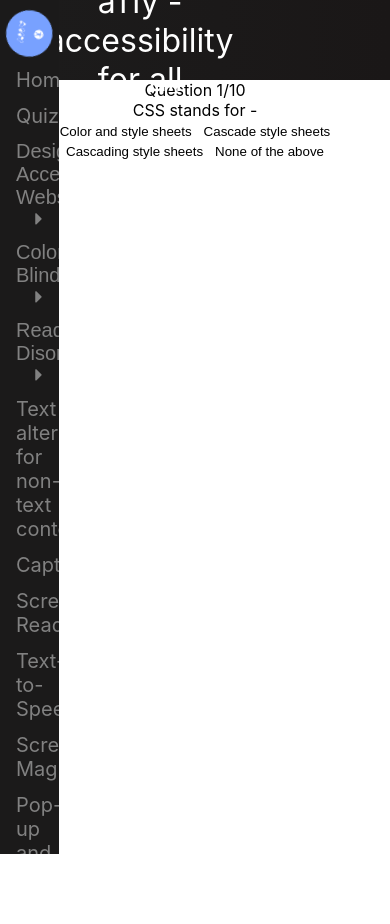
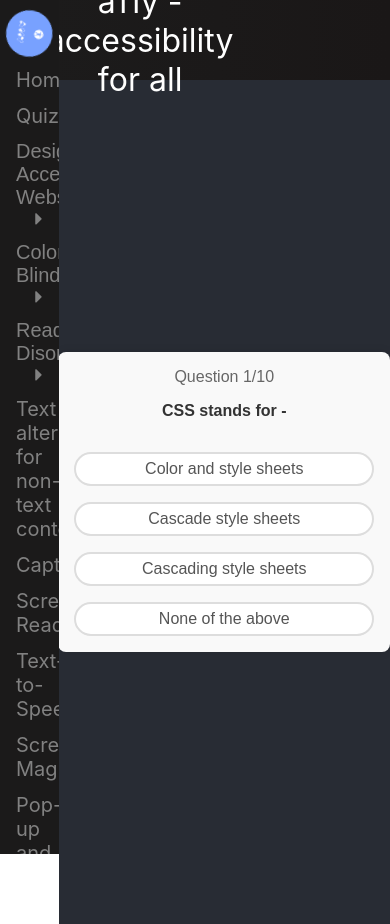
Before and after one commit to Cookiefied/a11y, a React (Create React App) app: page /quiz in a window 390 px wide. Shown: the top 924 px of the page. Before the commit the page ends 844 px from the top, so only its background shows below. Built offline with nearby package versions, Linux system fonts and the light colour scheme.

Commit message:
Quiz design added

```diff
--- a/src/components/Quiz.css
+++ b/src/components/Quiz.css
@@ -1,17 +1,100 @@
-.question-count
-{
-  font-size: 24pt;
-  font-weight: bolder;
-  margin: 0.5rem 0;
+.container {
+  background-color: #282c34;
+  margin-left: 15vw;
+  height: 100vh;
+  display: flex;
+  justify-content: center;
+  align-items: center;
 }
 
-.question-text
-{
-  font-size: 16pt;
+.app {
+  font-family: 'Arial', sans-serif;
+  max-width: 600px;
+  min-width: 600px;
+  padding: 2rem;
+  background-color: #f9f9f9;
+  border-radius: 8px;
+  box-shadow: 0 0 10px rgba(0, 0, 0, 0.1);
+}
+
+.question-section,
+.score-section {
+  text-align: center;
+  margin-bottom: 2rem;
+}
+
+.question-count {
+  margin-bottom: 1rem;
+  font-size: 1rem;
+  color: #666;
+}
+
+.question-text {
+  margin-bottom: 2rem;
+  font-size: 1.25rem;
   font-weight: bold;
+  color: #333;
+}
+
+.answer-section {
+  display: flex;
+  flex-direction: column;
+  gap: 1rem;
 }
 
 button {
-    width: 100%;
-    font-size: 16px;
+  background-color: #ffffff;
+  border: 2px solid #dddddd;
+  border-radius: 20px;
+  padding: 10px 15px;
+  font-size: 1rem;
+  color: #555;
+  cursor: pointer;
+  transition: all 0.3s ease;
+}
+
+button:hover {
+  border-color: #aaa;
+  background-color: #f0f0f0;
+}
+
+.score-section {
+  font-size: 1.5rem;
+  color: #333;
+}
+
+@media (max-width: 768px) {
+  .app {
+    max-width: 400px;
+    min-width: 400px;
+    margin: 1.2rem;
+    padding: 1.2rem;
   }
+
+  .question-text {
+    font-size: 1.2rem;
+  }
+
+  button {
+    padding: 8px 10px;
+    font-size: 1.2rem;
+  }
+}
+
+@media (max-width: 500px) {
+  .app {
+    max-width: 300px;
+    min-width: 300px;
+    margin: 1rem;
+    padding: 1rem;
+  }
+
+  .question-text {
+    font-size: 1rem;
+  }
+
+  button {
+    padding: 6px 8px;
+    font-size: 1rem;
+  }
+}
--- a/src/components/Quiz.js
+++ b/src/components/Quiz.js
@@ -1,7 +1,7 @@
 import React, { useState } from 'react';
 import Project from "../components/pages/Project";
 import Sidebar from '../components/Sidebar';
-//import './Quiz.css';
+import './Quiz.css';
 
 export default function Quiz() {
     const questions = [
@@ -115,8 +115,8 @@ export default function Quiz() {
     };
     return (
 
-
-        <div className='app'>
+        <div className='container'>
+            <div className='app'>
 
             {showScore ? (
                 <div className='score-section'>
@@ -137,7 +137,9 @@ export default function Quiz() {
                     </div>
                 </>
             )}
+            </div>
         </div>
+
 
     );
 }
```
